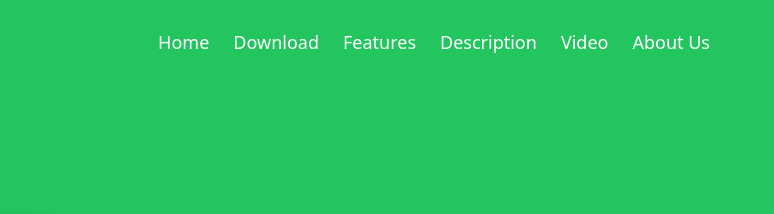
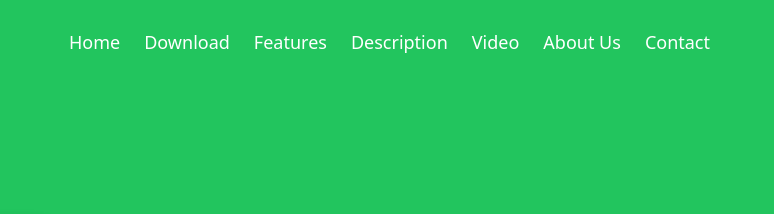
Before and after one commit to Riya01052001/infotrixs, a website: page index.html in a window 1280 px wide. Shown: the top 214 px of the page, 506-1280 px from the left. Drawn offline with nearby package versions, Linux system fonts and the light colour scheme.

Commit message:
Update index.html

```diff
--- a/index.html
+++ b/index.html
@@ -39,7 +39,9 @@
                 <div>
                     <p class="hover:underline">About Us</p>
                 </div>
-
+                <div>
+                    <p class="hover:underline">Contact</p>
+                </div>
 
             </div>
         </nav>
```
